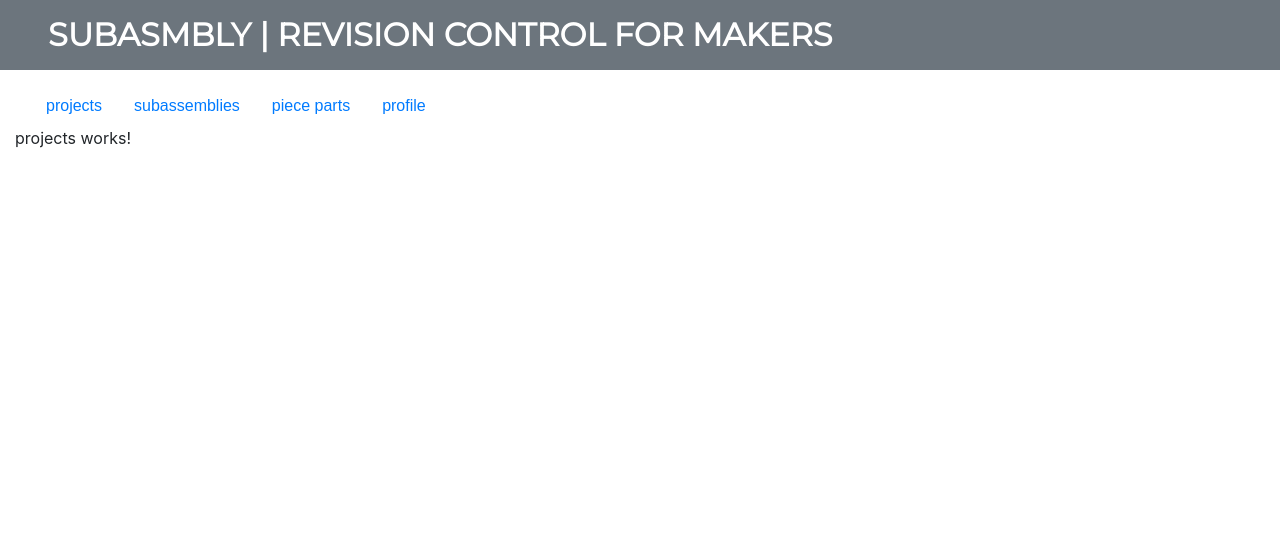
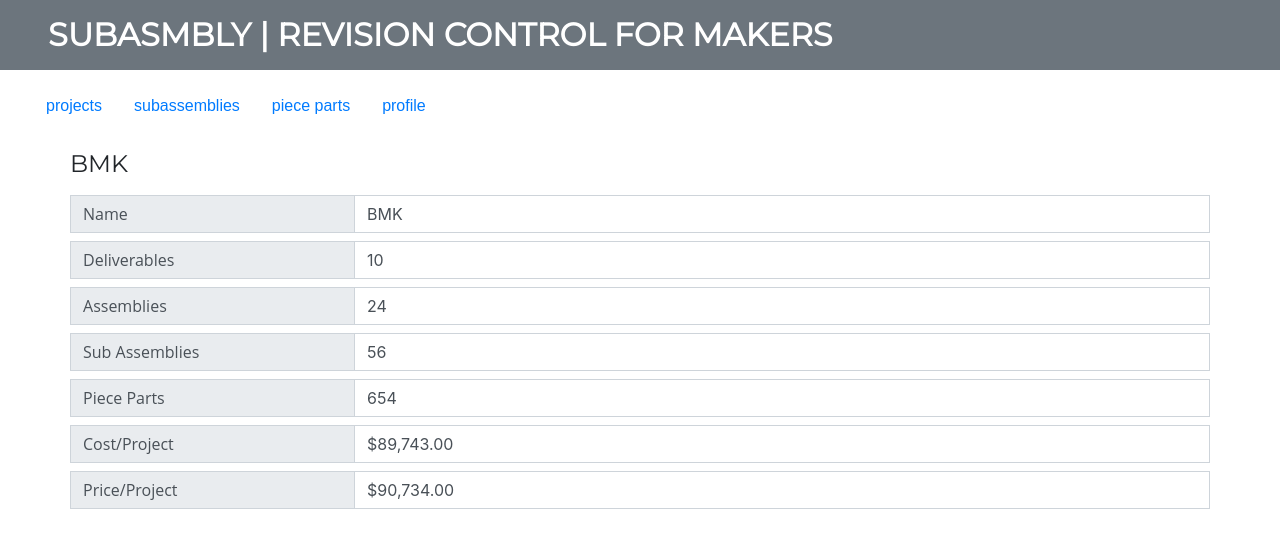
Before and after one commit to williamjohngardner/subasmbly, an Angular app: page /projects/1 in a window 1280 px wide. Shown: the top 548 px of the page. Built offline with nearby package versions, Linux system fonts and the light colour scheme.

Commit message:
project page now set up with resolve

```diff
--- a/src/app/_resolve/part-by-id.resolve.ts
+++ b/src/app/_resolve/part-by-id.resolve.ts
@@ -11,7 +11,6 @@
   constructor () {}
 
   resolve (route: ActivatedRouteSnapshot, state: RouterStateSnapshot) {
-    console.log('PARTS: ', parts.parts[route.params.id]);
     return parts.parts[route.params.id];
   }
 }
--- a/src/app/nav/nav.component.html
+++ b/src/app/nav/nav.component.html
@@ -9,7 +9,7 @@
                     <a class="nav-link" href="#">Subassemblies</a>
                 </li>
                 <li class="nav-item">
-                    <a class="nav-link" routerLink="/part">Piece Parts</a>
+                    <a class="nav-link" routerLink="/parts">Piece Parts</a>
                 </li>
                 <li class="nav-item">
                     <a class="nav-link" href="#">Profile</a>
--- a/src/app/part/piece-part-listing/piece-part-listing.component.html
+++ b/src/app/part/piece-part-listing/piece-part-listing.component.html
@@ -20,8 +20,7 @@
                 </thead>
                 <tbody *ngFor="let part of partsList; let i = index">
                     <tr>
-                        <td (click)="openPart(part._id)" style="cursor: pointer"    >{{part.partName}}</td>
-                        <!-- <td><app-piece-part [part]="part"></app-piece-part></td> -->
+                        <td (click)="openPart(part._id)" style="cursor: pointer">{{part.partName}}</td>
                         <td>{{part.partNumber}}</td>
                         <td>{{part.finish}}</td>
                         <td>{{part.material}}</td>
--- a/src/app/part/piece-part/piece-part.component.html
+++ b/src/app/part/piece-part/piece-part.component.html
@@ -1,9 +1,9 @@
 <div class="container">
     <div class="row pt-3">
-        <h2>Here Is A Part Name</h2>
+        <h2>{{_part.partName}}</h2>
     </div>
     <div class="row pt-2">
-        <h4>45-45677-25-25_rev_2</h4>
+        <h4>{{_part.partNumber}}</h4>
     </div>
     <div class="row pt-3">
         <div class="col-4 pl-0">
@@ -20,7 +20,7 @@
                         <div class="input-group-prepend">
                             <div class="input-group-text rounded-0 w-100">Part Name</div>
                         </div>
-                        <input type="text" class="form-control rounded-0" id="partName" placeholder="{{_part.partName}}">
+                        <input type="text" class="form-control rounded-0" id="partName" placeholder="{{_part.partName}}" value="{{_part.partName}}">
                     </div>
                 </div>
                 <div class="form-group mb-2">
@@ -28,7 +28,7 @@
                         <div class="input-group-prepend">
                             <div class="input-group-text rounded-0 w-100">Part Number</div>
                         </div>
-                        <input type="text" class="form-control rounded-0" id="partNumber" placeholder="{{_part.partNumber}}">
+                        <input type="text" class="form-control rounded-0" id="partNumber" placeholder="{{_part.partNumber}}" value="{{_part.partNumber}}">
                     </div>
                 </div>
                 <div class="form-group mb-2">
@@ -36,7 +36,7 @@
                         <div class="input-group-prepend">
                             <div class="input-group-text rounded-0 w-100">Finish</div>
                         </div>
-                        <input type="text" class="form-control rounded-0" id="partName" placeholder="{{_part.finish}}">
+                        <input type="text" class="form-control rounded-0" id="partName" placeholder="{{_part.finish}}" value="{{_part.finish}}">
                     </div>
                 </div>
                 <div class="form-group mb-2">
@@ -44,7 +44,7 @@
                         <div class="input-group-prepend">
                             <div class="input-group-text rounded-0 w-100">Material</div>
                         </div>
-                        <input type="text" class="form-control rounded-0" id="partNumber" placeholder="{{_part.material}}">
+                        <input type="text" class="form-control rounded-0" id="partNumber" placeholder="{{_part.material}}" value="{{_part.material}}">
                     </div>
                 </div>
                 <div class="form-group mb-2">
@@ -52,7 +52,7 @@
                         <div class="input-group-prepend">
                             <div class="input-group-text rounded-0 w-100">Manufacturer</div>
                         </div>
-                        <input type="text" class="form-control rounded-0" id="partName" placeholder="{{_part.manufacturer}}">
+                        <input type="text" class="form-control rounded-0" id="partName" placeholder="{{_part.manufacturer}}" value="{{_part.manufacturer}}">
                     </div>
                 </div>
                 <div class="form-group mb-2">
@@ -60,7 +60,7 @@
                         <div class="input-group-prepend">
                             <div class="input-group-text rounded-0 w-100">Revision</div>
                         </div>
-                        <input type="text" class="form-control rounded-0" id="partNumber" placeholder="{{_part.revision}}">
+                        <input type="text" class="form-control rounded-0" id="partNumber" placeholder="{{_part.revision}}" value="{{_part.revision}}">
                     </div>
                 </div>
                 <div class="form-group mb-2">
@@ -68,7 +68,7 @@
                         <div class="input-group-prepend">
                             <div class="input-group-text rounded-0 w-100">Cost/Unit</div>
                         </div>
-                        <input type="text" class="form-control rounded-0" id="partName" placeholder="{{_part.costPerUnit | currency}}">
+                        <input type="text" class="form-control rounded-0" id="partName" placeholder="{{_part.costPerUnit | currency}}" value="{{_part.costPerUnit | currency}}">
                     </div>
                 </div>
                 <div class="form-group mb-2">
@@ -76,7 +76,7 @@
                         <div class="input-group-prepend">
                             <div class="input-group-text rounded-0 w-100">Price/Unit</div>
                         </div>
-                        <input type="text" class="form-control rounded-0" id="partNumber" placeholder="{{_part.pricePerUnit | currency}}">
+                        <input type="text" class="form-control rounded-0" id="partNumber" placeholder="{{_part.pricePerUnit | currency}}" value="{{_part.pricePerUnit | currency}}">
                     </div>
                 </div>
             </form>
--- a/src/app/part/piece-part/piece-part.component.ts
+++ b/src/app/part/piece-part/piece-part.component.ts
@@ -1,7 +1,6 @@
 import { Component } from '@angular/core';
 import { Router, ActivatedRoute } from '@angular/router';
 
-import { Subject } from 'rxjs'
 import { Observable } from 'rxjs';
 
 import { Part } from '../part'
--- a/src/app/projects/project/project.component.css
+++ b/src/app/projects/project/project.component.css
@@ -0,0 +1,22 @@
+.input-group-prepend {
+    width: 25%;
+}
+
+.input-group-text {
+    font-family: 'Open Sans', sans-serif;
+}
+
+h2 {
+    font-family: 'Open Sans', sans-serif;
+    font-weight: 300;
+}
+
+h4, h5, p {
+    font-family: 'Montserrat', Arial, Helvetica, sans-serif;
+    font-weight: 200
+}
+
+p {
+    font-size: .75rem;
+    text-align: justify;
+}
--- a/src/app/projects/project/project.component.html
+++ b/src/app/projects/project/project.component.html
@@ -1 +1,70 @@
-<p>projects works!</p>
+<div class="container">
+    <div class="row pt-3">
+        <h2>{{_project.partName}}</h2>
+    </div>
+    <div class="row pt-2">
+        <h4>{{_project.name}}</h4>
+    </div>
+    <div class="row pt-3">
+        <div class="col-12 px-0">
+            <form>
+                <div class="form-group mb-2">
+                    <div class="input-group">
+                        <div class="input-group-prepend">
+                            <div class="input-group-text rounded-0 w-100">Name</div>
+                        </div>
+                        <input type="text" class="form-control rounded-0" id="name" placeholder="{{_project.name}}" value="{{_project.name}}">
+                    </div>
+                </div>
+                <div class="form-group mb-2">
+                    <div class="input-group">
+                        <div class="input-group-prepend">
+                            <div class="input-group-text rounded-0 w-100">Deliverables</div>
+                        </div>
+                        <input type="text" class="form-control rounded-0" id="deliverables" placeholder="{{_project.deliverables}}" value="{{_project.deliverables}}">
+                    </div>
+                </div>
+                <div class="form-group mb-2">
+                    <div class="input-group">
+                        <div class="input-group-prepend">
+                            <div class="input-group-text rounded-0 w-100">Assemblies</div>
+                        </div>
+                        <input type="text" class="form-control rounded-0" id="assemblies" placeholder="{{_project.assemblies}}" value="{{_project.assemblies}}">
+                    </div>
+                </div>
+                <div class="form-group mb-2">
+                    <div class="input-group">
+                        <div class="input-group-prepend">
+                            <div class="input-group-text rounded-0 w-100">Sub Assemblies</div>
+                        </div>
+                        <input type="text" class="form-control rounded-0" id="subAssemblies" placeholder="{{_project.subAssemblies}}" value="{{_project.subAssemblies}}">
+                    </div>
+                </div>
+                <div class="form-group mb-2">
+                    <div class="input-group">
+                        <div class="input-group-prepend">
+                            <div class="input-group-text rounded-0 w-100">Piece Parts</div>
+                        </div>
+                        <input type="text" class="form-control rounded-0" id="pieceParts" placeholder="{{_project.pieceParts}}" value="{{_project.pieceParts}}">
+                    </div>
+                </div>
+                <div class="form-group mb-2">
+                    <div class="input-group">
+                        <div class="input-group-prepend">
+                            <div class="input-group-text rounded-0 w-100">Cost/Project</div>
+                        </div>
+                        <input type="text" class="form-control rounded-0" id="projectCost" placeholder="{{_project.projectCost | currency}}" value="{{_project.projectCost | currency}}">
+                    </div>
+                </div>
+                <div class="form-group mb-2">
+                    <div class="input-group">
+                        <div class="input-group-prepend">
+                            <div class="input-group-text rounded-0 w-100">Price/Project</div>
+                        </div>
+                        <input type="text" class="form-control rounded-0" id="projectPrice" placeholder="{{_project.projectPrice | currency}}" value="{{_project.projectPrice | currency}}">
+                    </div>
+                </div>
+            </form>
+        </div>
+    </div>
+</div>
--- a/src/app/projects/project/project.component.ts
+++ b/src/app/projects/project/project.component.ts
@@ -1,4 +1,7 @@
 import { Component, OnInit } from '@angular/core';
+import { Router, ActivatedRoute } from '@angular/router';
+
+import { Observable } from 'rxjs';
 
 @Component({
   selector: 'app-project',
@@ -7,7 +10,12 @@
 })
 export class ProjectComponent implements OnInit {
 
-  constructor() { }
+  public _project: Observable<object> = this._route.data['_value']['project'];
+
+  constructor(
+    readonly _router: Router,
+    readonly _route: ActivatedRoute
+  ) {}
 
   ngOnInit() {
   }
--- a/src/app/projects/projects-listing/projects-listing.component.html
+++ b/src/app/projects/projects-listing/projects-listing.component.html
@@ -17,8 +17,8 @@
                     <th>Project Price</th>
                 </thead>
                 <tbody *ngFor="let project of _projects['_value']['projects']; let i = index">
-                    <tr>
-                        <td (click)="openProject(project._id)" style="cursor: pointer">{{project.name}}</td>
+                    <tr (click)="openProject(project._id)" style="cursor: pointer">
+                        <td>{{project.name}}</td>
                         <td>{{project.deliverables}}</td>
                         <td>{{project.assemblies}}</td>
                         <td>{{project.subAssemblies}}</td>
--- a/src/assets/database/parts.json
+++ b/src/assets/database/parts.json
@@ -54,32 +54,32 @@
         {
             "name": "BMK",
             "_id": 2,
-            "deliverables": 12,
-            "assemblies": 15,
-            "subAssemblies": 45,
-            "pieceParts": 182,
-            "projectCost": 45698,
-            "projectPrice": 76594
+            "deliverables": 10,
+            "assemblies": 24,
+            "subAssemblies": 56,
+            "pieceParts": 654,
+            "projectCost": 89743,
+            "projectPrice": 90734
         },
         {
             "name": "ALSTOM",
             "_id": 3,
-            "deliverables": 12,
-            "assemblies": 15,
-            "subAssemblies": 45,
-            "pieceParts": 182,
-            "projectCost": 45698,
-            "projectPrice": 76594
+            "deliverables": 3,
+            "assemblies": 45,
+            "subAssemblies": 23,
+            "pieceParts": 45,
+            "projectCost": 23458,
+            "projectPrice": 35412
         },
         {
             "name": "Niermann Weeks",
             "_id": 4,
-            "deliverables": 12,
-            "assemblies": 15,
-            "subAssemblies": 45,
-            "pieceParts": 182,
-            "projectCost": 45698,
-            "projectPrice": 76594
+            "deliverables": 45,
+            "assemblies": 56,
+            "subAssemblies": 68,
+            "pieceParts": 987,
+            "projectCost": 987678,
+            "projectPrice": 15234765
         }
     ],
 
```
Also changed, not shown: src/app/_resolve/project-by-id.resolve.ts (added, +17 -0 lines), src/app/app-routing.module.ts (+11 -5 lines).
